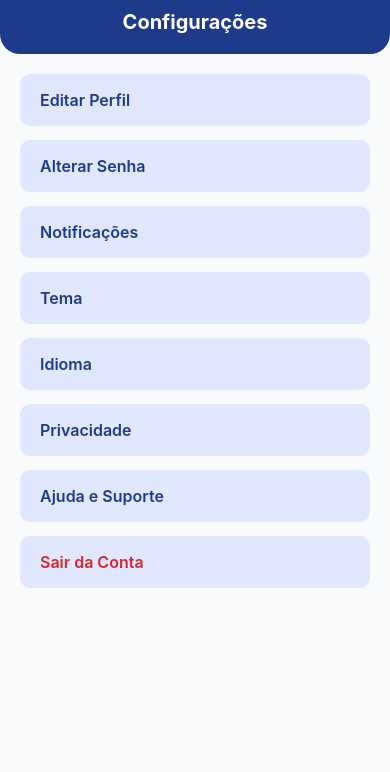
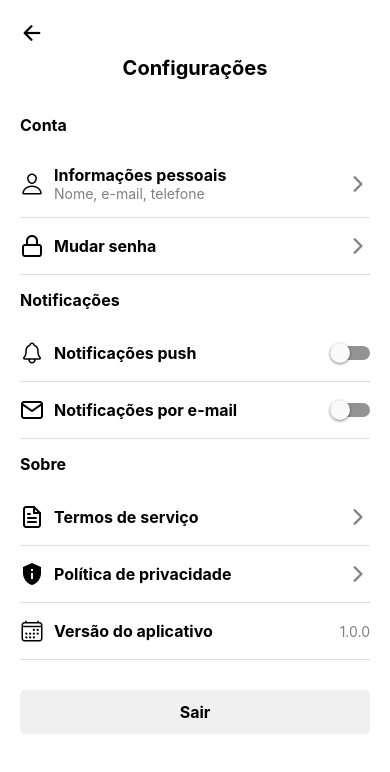
Before and after one commit to The-Vonky/MisParent, a React Native app: screen /Settings in a window 390 px wide. Shown: the top 772 px of the page. Built offline with nearby package versions, Linux system fonts and the light colour scheme.

Commit message:
Teste da tela Configurações

```diff
--- a/src/screens/SettingsScreens.js
+++ b/src/screens/SettingsScreens.js
@@ -1,92 +1,154 @@
-import React from 'react';
-import { View, Text, StyleSheet, TouchableOpacity, Alert, SafeAreaView, ScrollView } from 'react-native';
-import { signOut } from 'firebase/auth';
-import { auth } from '../config/firebaseConfig';
+import React, { useState } from 'react';
+import { View, Text, TouchableOpacity, StyleSheet, Switch, ScrollView } from 'react-native';
+import { Ionicons, Feather, MaterialIcons } from '@expo/vector-icons';
 
-export default function SettingsScreen({ navigation }) {
-  const handleLogout = async () => {
-    try {
-      await signOut(auth);
-      navigation.reset({ index: 0, routes: [{ name: 'Login' }] });
-    } catch (error) {
-      Alert.alert('Erro', 'Não foi possível sair da conta.');
-    }
-  };
-
-  const showComingSoon = () => {
-    Alert.alert('Em breve', 'Essa funcionalidade ainda será implementada.');
-  };
+export default function SettingsScreen() {
+  const [pushEnabled, setPushEnabled] = useState(false);
+  const [emailEnabled, setEmailEnabled] = useState(false);
 
   return (
-    <SafeAreaView style={{ flex: 1, backgroundColor: '#f8fafc' }}>
-      <View style={styles.header}>
-        <Text style={styles.headerText}>Configurações</Text>
-      </View>
+    <View style={styles.container}>
+      {/* Header */}
+      <TouchableOpacity style={styles.backButton}>
+        <Ionicons name="arrow-back" size={24} color="black" />
+      </TouchableOpacity>
 
-      <ScrollView contentContainerStyle={styles.container}>
-        <TouchableOpacity style={styles.option} onPress={showComingSoon}>
-          <Text style={styles.optionText}>Editar Perfil</Text>
+      <Text style={styles.title}>Configurações</Text>
+
+      <ScrollView showsVerticalScrollIndicator={false}>
+        {/* Conta */}
+        <Text style={styles.sectionTitle}>Conta</Text>
+
+        <TouchableOpacity style={styles.option}>
+          <View style={styles.optionLeft}>
+            <Ionicons name="person-outline" size={24} color="black" />
+            <View style={{ marginLeft: 10 }}>
+              <Text style={styles.optionTitle}>Informações pessoais</Text>
+              <Text style={styles.optionSubtitle}>Nome, e-mail, telefone</Text>
+            </View>
+          </View>
+          <Ionicons name="chevron-forward" size={24} color="gray" />
         </TouchableOpacity>
 
-        <TouchableOpacity style={styles.option} onPress={showComingSoon}>
-          <Text style={styles.optionText}>Alterar Senha</Text>
+        <TouchableOpacity style={styles.option}>
+          <View style={styles.optionLeft}>
+            <Feather name="lock" size={24} color="black" />
+            <Text style={[styles.optionTitle, { marginLeft: 10 }]}>Mudar senha</Text>
+          </View>
+          <Ionicons name="chevron-forward" size={24} color="gray" />
         </TouchableOpacity>
 
-        <TouchableOpacity style={styles.option} onPress={showComingSoon}>
-          <Text style={styles.optionText}>Notificações</Text>
+        {/* Notificações */}
+        <Text style={styles.sectionTitle}>Notificações</Text>
+
+        <View style={styles.option}>
+          <View style={styles.optionLeft}>
+            <Ionicons name="notifications-outline" size={24} color="black" />
+            <Text style={[styles.optionTitle, { marginLeft: 10 }]}>Notificações push</Text>
+          </View>
+          <Switch
+            value={pushEnabled}
+            onValueChange={setPushEnabled}
+          />
+        </View>
+
+        <View style={styles.option}>
+          <View style={styles.optionLeft}>
+            <Feather name="mail" size={24} color="black" />
+            <Text style={[styles.optionTitle, { marginLeft: 10 }]}>Notificações por e-mail</Text>
+          </View>
+          <Switch
+            value={emailEnabled}
+            onValueChange={setEmailEnabled}
+          />
+        </View>
+
+        {/* Sobre */}
+        <Text style={styles.sectionTitle}>Sobre</Text>
+
+        <TouchableOpacity style={styles.option}>
+          <View style={styles.optionLeft}>
+            <Feather name="file-text" size={24} color="black" />
+            <Text style={[styles.optionTitle, { marginLeft: 10 }]}>Termos de serviço</Text>
+          </View>
+          <Ionicons name="chevron-forward" size={24} color="gray" />
         </TouchableOpacity>
 
-        <TouchableOpacity style={styles.option} onPress={showComingSoon}>
-          <Text style={styles.optionText}>Tema</Text>
+        <TouchableOpacity style={styles.option}>
+          <View style={styles.optionLeft}>
+            <MaterialIcons name="privacy-tip" size={24} color="black" />
+            <Text style={[styles.optionTitle, { marginLeft: 10 }]}>Política de privacidade</Text>
+          </View>
+          <Ionicons name="chevron-forward" size={24} color="gray" />
         </TouchableOpacity>
 
-        <TouchableOpacity style={styles.option} onPress={showComingSoon}>
-          <Text style={styles.optionText}>Idioma</Text>
-        </TouchableOpacity>
+        <View style={styles.option}>
+          <View style={styles.optionLeft}>
+            <Ionicons name="calendar-outline" size={24} color="black" />
+            <Text style={[styles.optionTitle, { marginLeft: 10 }]}>Versão do aplicativo</Text>
+          </View>
+          <Text style={{ color: 'gray', fontSize: 14 }}>1.0.0</Text>
+        </View>
 
-        <TouchableOpacity style={styles.option} onPress={showComingSoon}>
-          <Text style={styles.optionText}>Privacidade</Text>
-        </TouchableOpacity>
-
-        <TouchableOpacity style={styles.option} onPress={showComingSoon}>
-          <Text style={styles.optionText}>Ajuda e Suporte</Text>
-        </TouchableOpacity>
-
-        <TouchableOpacity style={styles.option} onPress={handleLogout}>
-          <Text style={[styles.optionText, { color: '#dc2626' }]}>Sair da Conta</Text>
+        {/* Botão de Sair */}
+        <TouchableOpacity style={styles.logoutButton}>
+          <Text style={styles.logoutButtonText}>Sair</Text>
         </TouchableOpacity>
       </ScrollView>
-    </SafeAreaView>
+    </View>
   );
 }
 
 const styles = StyleSheet.create({
-  header: {
-    paddingTop: 10,
-    paddingBottom: 20,
-    backgroundColor: '#1e3a8a',
-    alignItems: 'center',
-    borderBottomLeftRadius: 20,
-    borderBottomRightRadius: 20,
+  container: {
+    flex: 1,
+    padding: 20,
+    backgroundColor: '#fff',
   },
-  headerText: {
-    color: '#fff',
+  backButton: {
+    marginBottom: 10,
+  },
+  title: {
     fontSize: 20,
     fontWeight: 'bold',
+    marginBottom: 20,
+    textAlign: 'center',
   },
-  container: {
-    padding: 20,
+  sectionTitle: {
+    fontSize: 16,
+    fontWeight: 'bold',
+    marginVertical: 15,
   },
   option: {
-    backgroundColor: '#e0e7ff',
-    paddingVertical: 16,
-    paddingHorizontal: 20,
-    borderRadius: 10,
-    marginBottom: 14,
+    flexDirection: 'row',
+    justifyContent: 'space-between',
+    alignItems: 'center',
+    paddingVertical: 15,
+    borderBottomWidth: 1,
+    borderBottomColor: '#ddd',
   },
-  optionText: {
+  optionLeft: {
+    flexDirection: 'row',
+    alignItems: 'center',
+  },
+  optionTitle: {
     fontSize: 16,
-    fontWeight: '600',
-    color: '#1e3a8a',
+    fontWeight: 'bold',
+  },
+  optionSubtitle: {
+    fontSize: 14,
+    color: 'gray',
+  },
+  logoutButton: {
+    backgroundColor: '#f0f0f0',
+    borderRadius: 5,
+    paddingVertical: 12,
+    alignItems: 'center',
+    marginTop: 30,
+  },
+  logoutButtonText: {
+    fontSize: 16,
+    fontWeight: 'bold',
+    color: '#000',
   },
 });
```
